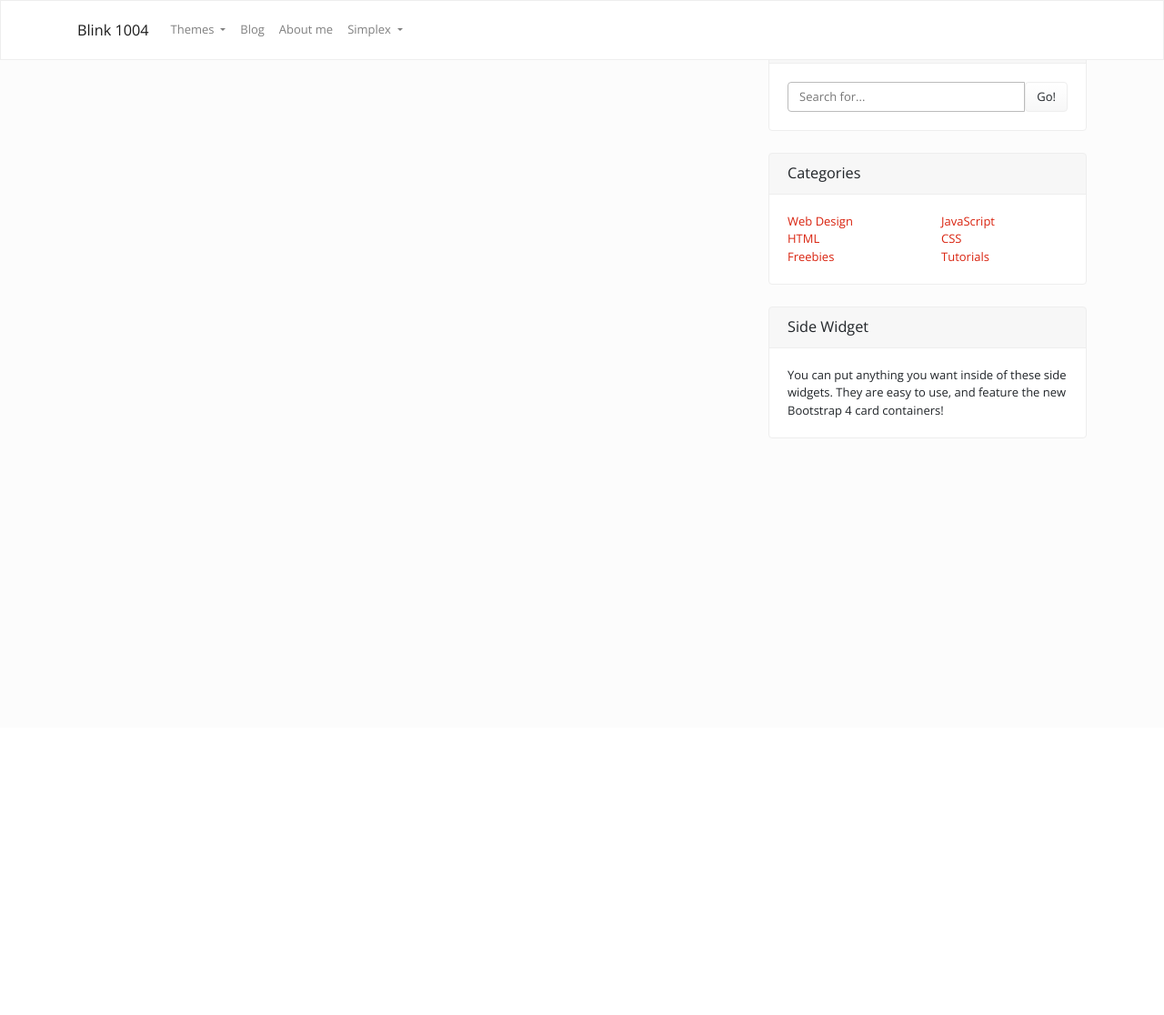
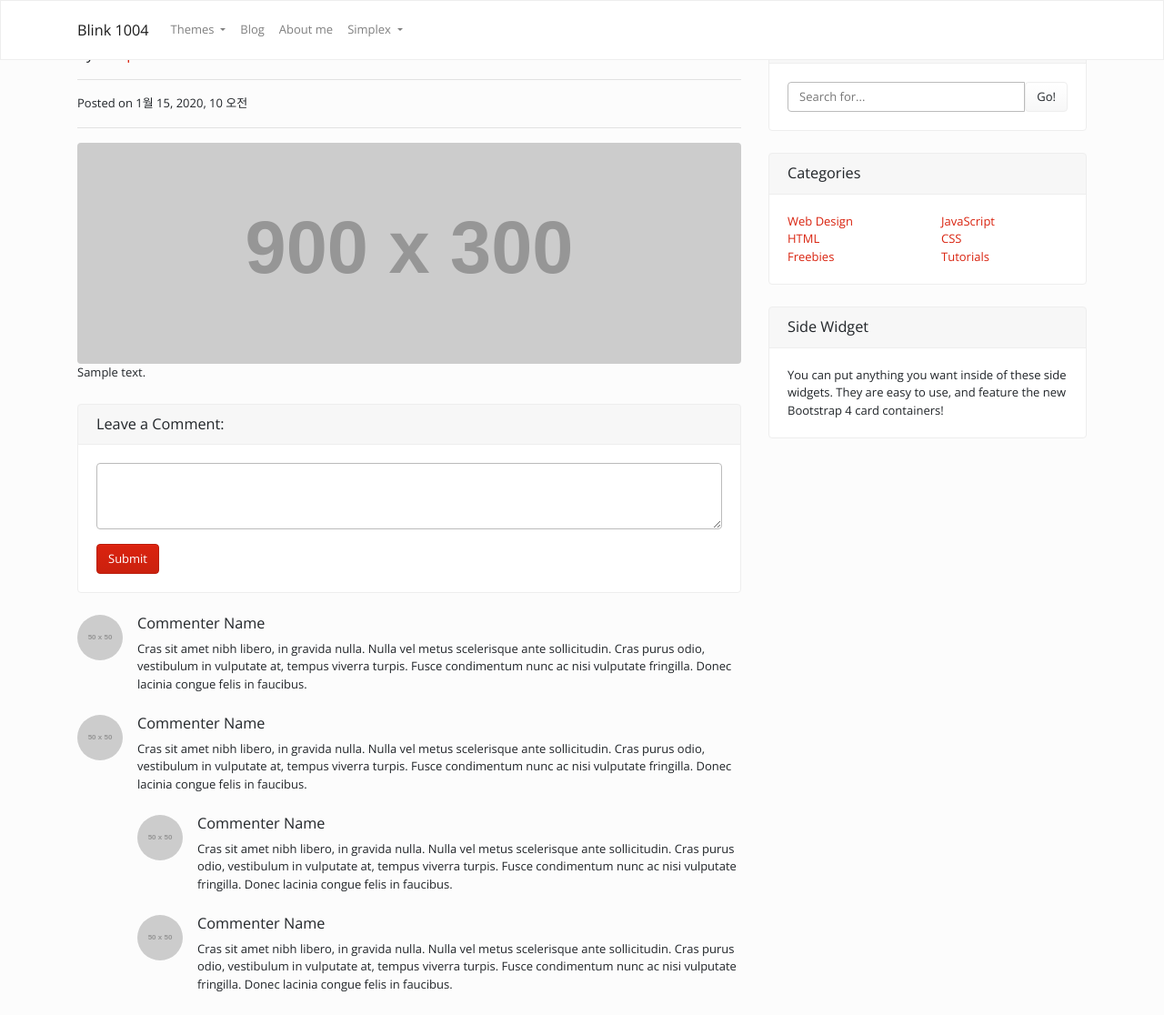
Before and after one commit to Eunah-Kim/django_my_website, a Django app: template blog/templates/blog/post_detail.html in a window 1280 px wide. Shown: the whole page at 91% size. Before the commit the page ends 482 px from the top, so only its background shows below. Run offline with Django 3.2, Linux system fonts and the light colour scheme; the template is opened without the code that fills it: most values are stand-ins (such as "Sample title", 1, 10 or a date in 2020); grey boxes labelled with a size stand in for pictures from a placeholder-image service; parts of the project's set-up code (start-up, migrations or seed data) failed here and were passed over; some libraries are stand-ins or nearby versions.

Commit message:
post detail page basic functions are implemented

```diff
--- a/blog/templates/blog/base.html
+++ b/blog/templates/blog/base.html
@@ -76,13 +76,13 @@
 
     <div class="row">
         <!-- Blog Entries Column -->
-        <div class="col-md-8">
+        <div class="col-md-8" id="main_div">
             {% block content %}
             {% endblock %}
         </div>
 
         <!-- Sidebar Widgets Column -->
-        <div class="col-md-4">
+        <div class="col-md-4" id="side_div">
 
             <!-- Search Widget -->
             <div class="card my-4">
--- a/blog/templates/blog/post_detail.html
+++ b/blog/templates/blog/post_detail.html
@@ -3,10 +3,77 @@
 {% block title %}{{ object.title }} - Blog{% endblock %}
 
 {% block content %}
-    <h1> {{ object.title }}</h1>
-    <div>
-        {{ object.content }}
+
+<!-- Post Content Column -->
+    <!-- Title -->
+    <h1>{{ object.title }}</h1>
+
+    <!-- Author -->
+    <p class="lead">
+        by
+        <a href="#">{{ object.author.username }}</a>
+    </p>
+
+    <hr>
+
+    <!-- Date/Time -->
+    <p>Posted on {{ object.created }}</p>
+
+    <hr>
+
+    <!-- Preview Image -->
+    {% if object.head_image %}
+    <img class="img-fluid rounded" src="http://placehold.it/900x300" alt="">
+    {% endif %}
+
+    <!-- Post Content -->
+    {{ object.content }}
+
+    <!-- Comments Form -->
+    <div class="card my-4">
+        <h5 class="card-header">Leave a Comment:</h5>
+        <div class="card-body">
+            <form>
+                <div class="form-group">
+                    <textarea class="form-control" rows="3"></textarea>
+                </div>
+                <button type="submit" class="btn btn-primary">Submit</button>
+            </form>
+        </div>
     </div>
-</body>
-</html>
-{% endblock %}
+
+    <!-- Single Comment -->
+    <div class="media mb-4">
+        <img class="d-flex mr-3 rounded-circle" src="http://placehold.it/50x50" alt="">
+        <div class="media-body">
+            <h5 class="mt-0">Commenter Name</h5>
+            Cras sit amet nibh libero, in gravida nulla. Nulla vel metus scelerisque ante sollicitudin. Cras purus odio, vestibulum in vulputate at, tempus viverra turpis. Fusce condimentum nunc ac nisi vulputate fringilla. Donec lacinia congue felis in faucibus.
+        </div>
+    </div>
+
+    <!-- Comment with nested comments -->
+    <div class="media mb-4">
+        <img class="d-flex mr-3 rounded-circle" src="http://placehold.it/50x50" alt="">
+        <div class="media-body">
+            <h5 class="mt-0">Commenter Name</h5>
+            Cras sit amet nibh libero, in gravida nulla. Nulla vel metus scelerisque ante sollicitudin. Cras purus odio, vestibulum in vulputate at, tempus viverra turpis. Fusce condimentum nunc ac nisi vulputate fringilla. Donec lacinia congue felis in faucibus.
+
+            <div class="media mt-4">
+                <img class="d-flex mr-3 rounded-circle" src="http://placehold.it/50x50" alt="">
+                <div class="media-body">
+                    <h5 class="mt-0">Commenter Name</h5>
+                    Cras sit amet nibh libero, in gravida nulla. Nulla vel metus scelerisque ante sollicitudin. Cras purus odio, vestibulum in vulputate at, tempus viverra turpis. Fusce condimentum nunc ac nisi vulputate fringilla. Donec lacinia congue felis in faucibus.
+                </div>
+            </div>
+
+            <div class="media mt-4">
+                <img class="d-flex mr-3 rounded-circle" src="http://placehold.it/50x50" alt="">
+                <div class="media-body">
+                    <h5 class="mt-0">Commenter Name</h5>
+                    Cras sit amet nibh libero, in gravida nulla. Nulla vel metus scelerisque ante sollicitudin. Cras purus odio, vestibulum in vulputate at, tempus viverra turpis. Fusce condimentum nunc ac nisi vulputate fringilla. Donec lacinia congue felis in faucibus.
+                </div>
+            </div>
+
+        </div>
+    </div>
+    {% endblock %}
--- a/blog/templates/blog/post_list.html
+++ b/blog/templates/blog/post_list.html
@@ -17,7 +17,7 @@
     <div class="card-body">
         <h2 class="card-title">{{ p.title }}</h2>
         <p class="card-text">{{ p.content | truncatewords:50}}</p>
-        <a href="#" class="btn btn-primary">Read More &rarr;</a>
+        <a href="{{ p.get_absolute_url }}" class="btn btn-primary" id="read-more-post-{{ p.pk }}">Read More &rarr;</a>
     </div>
     <div class="card-footer text-muted">
         Posted on {{ p.created }} by
```
Also changed, not shown: blog/tests.py (+11 -0 lines), 필기/images/image-20200321003353008.png (added).
